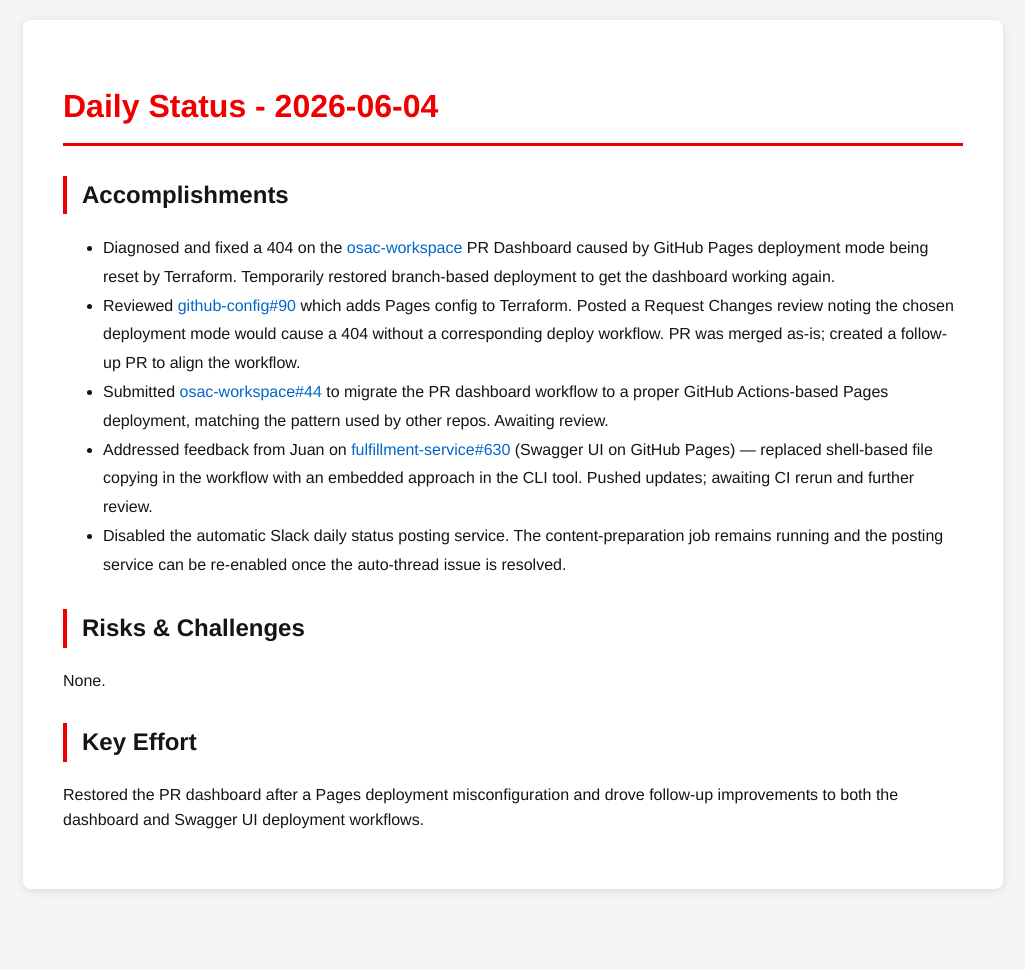
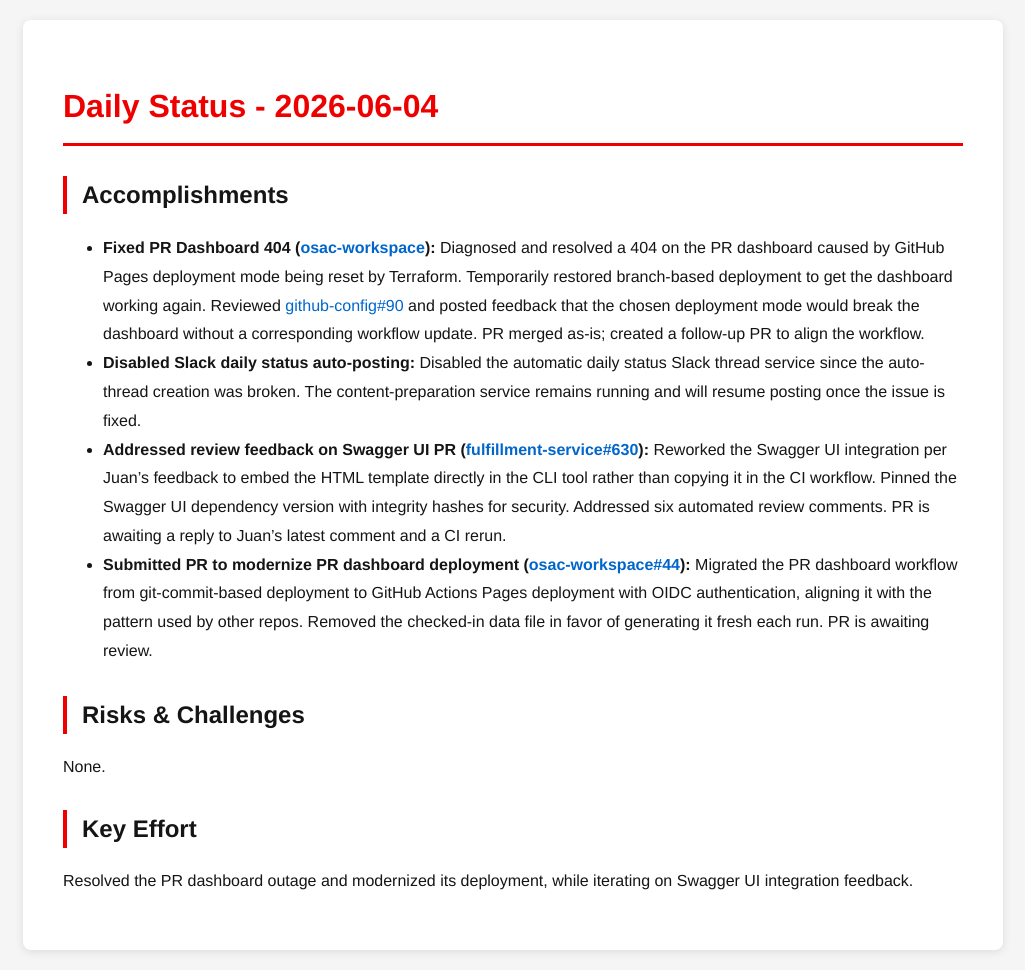
Before and after one commit to tzvatot/daily-status, a Jekyll site: the page built from 2026-06-04.md, in a window 1280 px wide. Shown: the whole page, without its empty margins (127-1152 px from the left). Built offline with Jekyll 4.4.1, drawn with Linux system fonts in a browser that asks for light colours; before the commit the page ends 909 px from its top, so only the background shows below that.

Commit message:
Daily status update - 2026-06-04

```diff
--- a/2026-06-04.md
+++ b/2026-06-04.md
@@ -7,14 +7,13 @@
 # Daily Status - 2026-06-04
 
 ## Accomplishments
-- Diagnosed and fixed a 404 on the [osac-workspace](https://github.com/osac-project/osac-workspace) PR Dashboard caused by GitHub Pages deployment mode being reset by Terraform. Temporarily restored branch-based deployment to get the dashboard working again.
-- Reviewed [github-config#90](https://github.com/osac-project/github-config/pull/90) which adds Pages config to Terraform. Posted a Request Changes review noting the chosen deployment mode would cause a 404 without a corresponding deploy workflow. PR was merged as-is; created a follow-up PR to align the workflow.
-- Submitted [osac-workspace#44](https://github.com/osac-project/osac-workspace/pull/44) to migrate the PR dashboard workflow to a proper GitHub Actions-based Pages deployment, matching the pattern used by other repos. Awaiting review.
-- Addressed feedback from Juan on [fulfillment-service#630](https://github.com/osac-project/fulfillment-service/pull/630) (Swagger UI on GitHub Pages) — replaced shell-based file copying in the workflow with an embedded approach in the CLI tool. Pushed updates; awaiting CI rerun and further review.
-- Disabled the automatic Slack daily status posting service. The content-preparation job remains running and the posting service can be re-enabled once the auto-thread issue is resolved.
+- **Fixed PR Dashboard 404 ([osac-workspace](https://github.com/osac-project/osac-workspace)):** Diagnosed and resolved a 404 on the PR dashboard caused by GitHub Pages deployment mode being reset by Terraform. Temporarily restored branch-based deployment to get the dashboard working again. Reviewed [github-config#90](https://github.com/osac-project/github-config/pull/90) and posted feedback that the chosen deployment mode would break the dashboard without a corresponding workflow update. PR merged as-is; created a follow-up PR to align the workflow.
+- **Disabled Slack daily status auto-posting:** Disabled the automatic daily status Slack thread service since the auto-thread creation was broken. The content-preparation service remains running and will resume posting once the issue is fixed.
+- **Addressed review feedback on Swagger UI PR ([fulfillment-service#630](https://github.com/osac-project/fulfillment-service/pull/630)):** Reworked the Swagger UI integration per Juan's feedback to embed the HTML template directly in the CLI tool rather than copying it in the CI workflow. Pinned the Swagger UI dependency version with integrity hashes for security. Addressed six automated review comments. PR is awaiting a reply to Juan's latest comment and a CI rerun.
+- **Submitted PR to modernize PR dashboard deployment ([osac-workspace#44](https://github.com/osac-project/osac-workspace/pull/44)):** Migrated the PR dashboard workflow from git-commit-based deployment to GitHub Actions Pages deployment with OIDC authentication, aligning it with the pattern used by other repos. Removed the checked-in data file in favor of generating it fresh each run. PR is awaiting review.
 
 ## Risks & Challenges
 None.
 
 ## Key Effort
-Restored the PR dashboard after a Pages deployment misconfiguration and drove follow-up improvements to both the dashboard and Swagger UI deployment workflows.
+Resolved the PR dashboard outage and modernized its deployment, while iterating on Swagger UI integration feedback.
```
